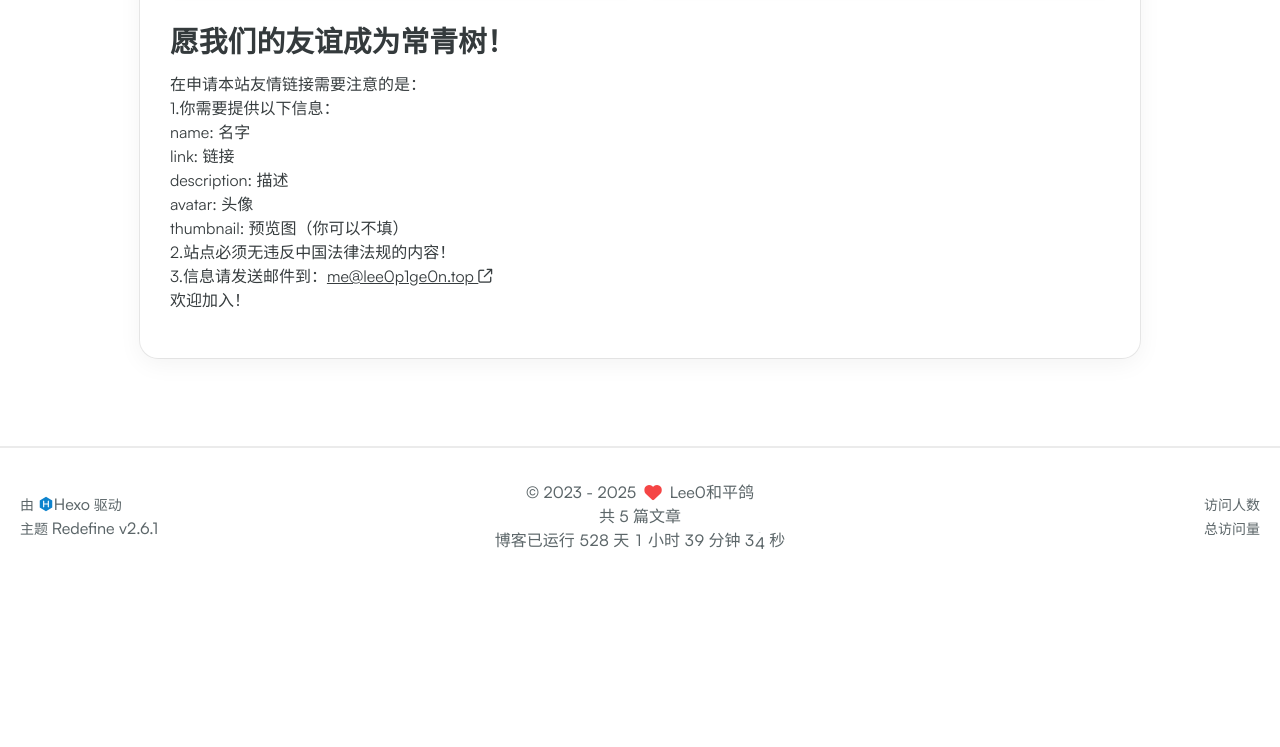
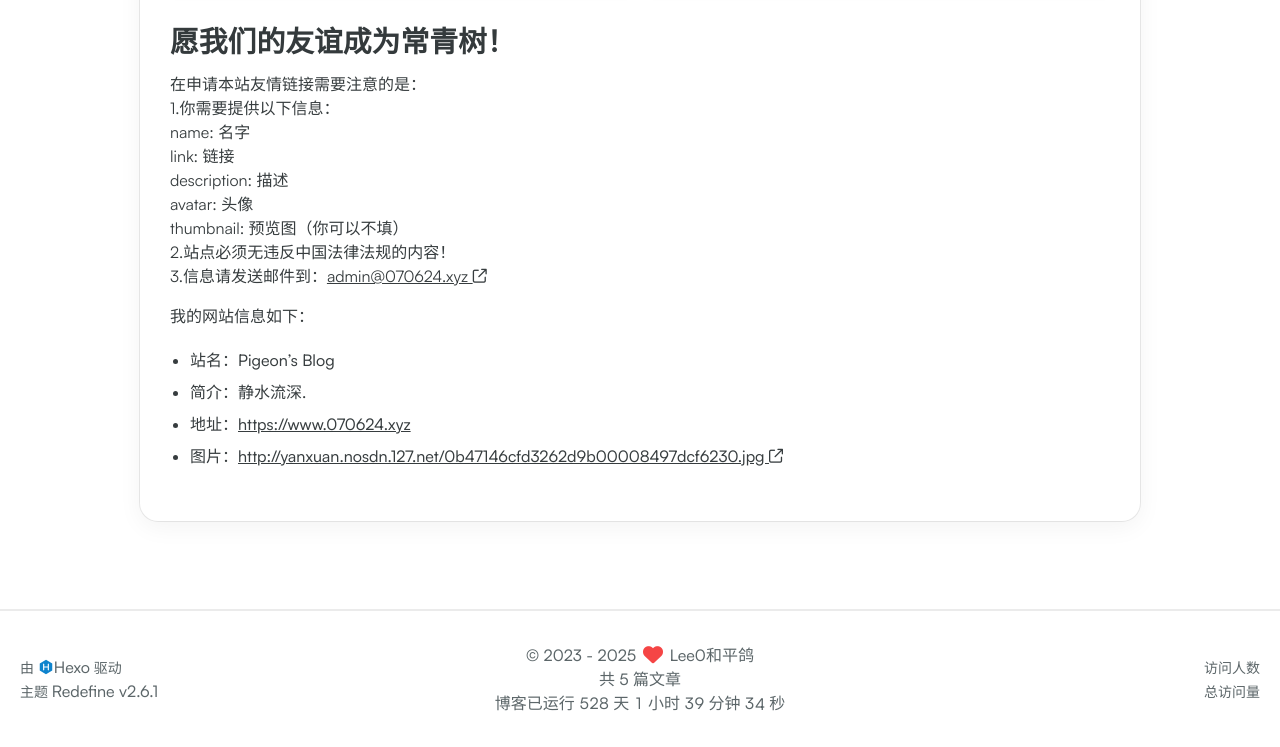
Before and after one commit to GGHePinGG/Pigeon_Blog, a plain HTML site: page links/index.html in a window 1280 px wide. Shown: the part 802-1549 px from the top of the page. Before the commit the page ends 1386 px from the top, so only its background shows below. Drawn offline with Linux system fonts and the light colour scheme; no server answers; a script that the page names is missing; a web font is replaced by a local one.

Commit message:
Site updated: 2025-02-26 21:24:39

```diff
--- a/links/index.html
+++ b/links/index.html
@@ -24,15 +24,15 @@
     <meta name="googlebot" content="index,follow">
     <meta name="revisit-after" content="1 days">
 
-        <meta name="description" content="愿我们的友谊成为常青树！在申请本站友情链接需要注意的是：1.你需要提供以下信息：    name: 名字    link: 链接    description: 描述    avatar: 头像    thumbnail: 预览图（你可以不填）2.站点必须无违反中国法律法规的内容！3.信息请发送邮件到：&#109;&#101;&#64;&#108;&#x65;&#101;&#48;&#112;&amp;#">
+        <meta name="description" content="愿我们的友谊成为常青树！在申请本站友情链接需要注意的是：1.你需要提供以下信息：    name: 名字    link: 链接    description: 描述    avatar: 头像    thumbnail: 预览图（你可以不填）2.站点必须无违反中国法律法规的内容！3.信息请发送邮件到：&#97;&#x64;&#x6d;&#105;&#x6e;&#x40;&#48;&#x37;&amp;#">
 <meta property="og:type" content="website">
 <meta property="og:title" content="友情链接">
 <meta property="og:url" content="https://www.070624.xyz/links/index.html">
 <meta property="og:site_name" content="和平鸽丨静水流深">
-<meta property="og:description" content="愿我们的友谊成为常青树！在申请本站友情链接需要注意的是：1.你需要提供以下信息：    name: 名字    link: 链接    description: 描述    avatar: 头像    thumbnail: 预览图（你可以不填）2.站点必须无违反中国法律法规的内容！3.信息请发送邮件到：&#109;&#101;&#64;&#108;&#x65;&#101;&#48;&#112;&amp;#">
+<meta property="og:description" content="愿我们的友谊成为常青树！在申请本站友情链接需要注意的是：1.你需要提供以下信息：    name: 名字    link: 链接    description: 描述    avatar: 头像    thumbnail: 预览图（你可以不填）2.站点必须无违反中国法律法规的内容！3.信息请发送邮件到：&#97;&#x64;&#x6d;&#105;&#x6e;&#x40;&#48;&#x37;&amp;#">
 <meta property="og:locale" content="zh_CN">
 <meta property="article:published_time" content="2024-03-03T14:50:15.000Z">
-<meta property="article:modified_time" content="2024-03-03T15:10:20.515Z">
+<meta property="article:modified_time" content="2025-02-26T13:13:36.115Z">
 <meta property="article:author" content="Lee0和平鸽">
 <meta property="article:tag" content="高中生,我的世界,Minecraft,CS,WIKI,FPS">
 <meta name="twitter:card" content="summary">
@@ -732,8 +732,14 @@
 
     <div class="page-template-content markdown-body">
 
-            <h3 id="愿我们的友谊成为常青树！"><a href="#愿我们的友谊成为常青树！" class="headerlink" title="愿我们的友谊成为常青树！"></a>愿我们的友谊成为常青树！</h3><p>在申请本站友情链接需要注意的是：<br>1.你需要提供以下信息：<br>    name: 名字<br>    link: 链接<br>    description: 描述<br>    avatar: 头像<br>    thumbnail: 预览图（你可以不填）<br>2.站点必须无违反中国法律法规的内容！<br>3.信息请发送邮件到：<a class="link"   href="mailto:&#109;&#101;&#64;&#108;&#x65;&#101;&#48;&#112;&#49;&#103;&#101;&#48;&#110;&#46;&#x74;&#x6f;&#x70;" >&#109;&#101;&#64;&#108;&#x65;&#101;&#48;&#112;&#49;&#103;&#101;&#48;&#110;&#46;&#x74;&#x6f;&#x70; <i class="fa-regular fa-arrow-up-right-from-square fa-sm"></i></a><br>欢迎加入！
- </p>
+            <h3 id="愿我们的友谊成为常青树！"><a href="#愿我们的友谊成为常青树！" class="headerlink" title="愿我们的友谊成为常青树！"></a>愿我们的友谊成为常青树！</h3><p>在申请本站友情链接需要注意的是：<br>1.你需要提供以下信息：<br>    name: 名字<br>    link: 链接<br>    description: 描述<br>    avatar: 头像<br>    thumbnail: 预览图（你可以不填）<br>2.站点必须无违反中国法律法规的内容！<br>3.信息请发送邮件到：<a class="link"   href="mailto:&#97;&#x64;&#x6d;&#105;&#x6e;&#x40;&#48;&#x37;&#48;&#54;&#50;&#x34;&#x2e;&#x78;&#x79;&#122;" >&#97;&#x64;&#x6d;&#105;&#x6e;&#x40;&#48;&#x37;&#48;&#54;&#50;&#x34;&#x2e;&#x78;&#x79;&#122; <i class="fa-regular fa-arrow-up-right-from-square fa-sm"></i></a></p>
+<p>我的网站信息如下：</p>
+<ul>
+<li>站名：Pigeon’s Blog</li>
+<li>简介：静水流深.</li>
+<li>地址：<a href="https://www.070624.xyz/">https://www.070624.xyz</a> </li>
+<li>图片：<a class="link"   target="_blank" rel="noopener" href="http://yanxuan.nosdn.127.net/0b47146cfd3262d9b00008497dcf6230.jpg" >http://yanxuan.nosdn.127.net/0b47146cfd3262d9b00008497dcf6230.jpg <i class="fa-regular fa-arrow-up-right-from-square fa-sm"></i></a></li>
+</ul>
 
 
     </div>
```
Also changed, not shown: tags/index.html (+10 -10 lines).
